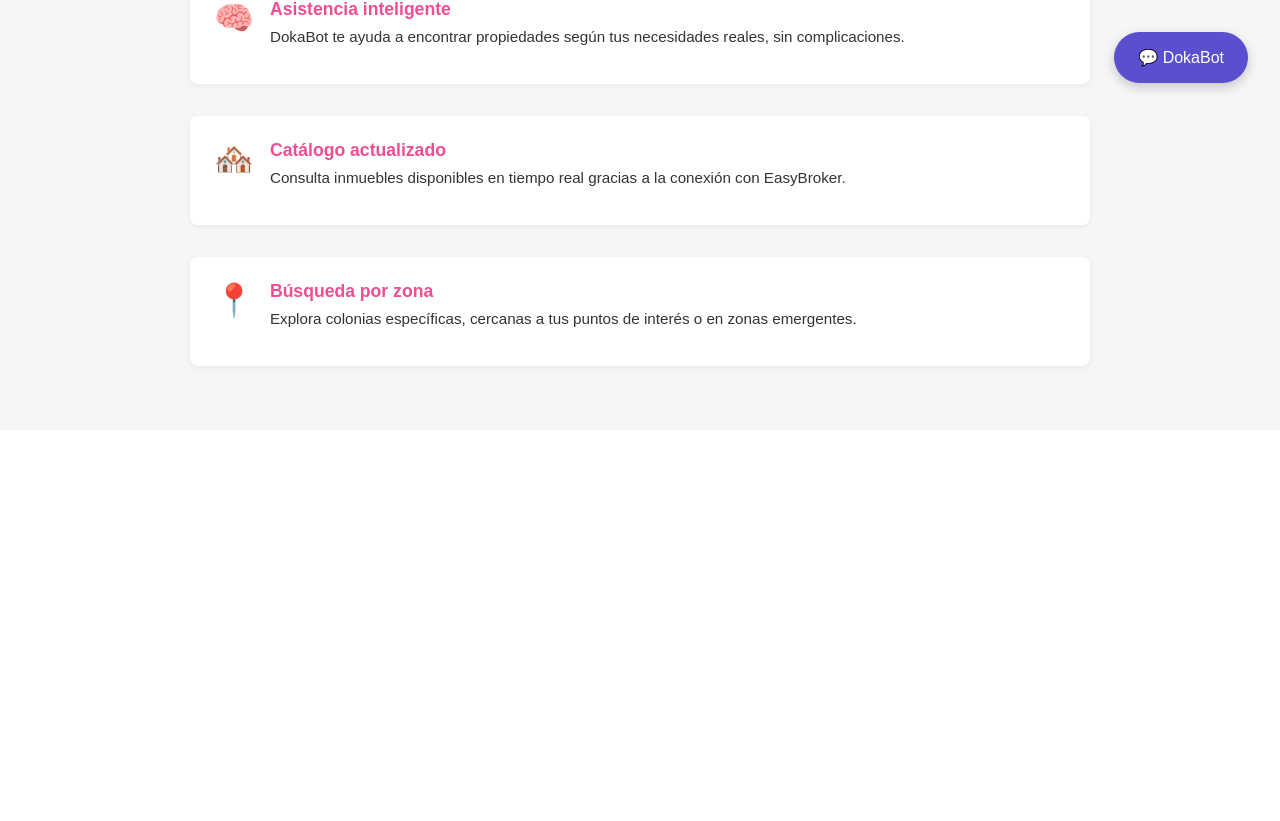
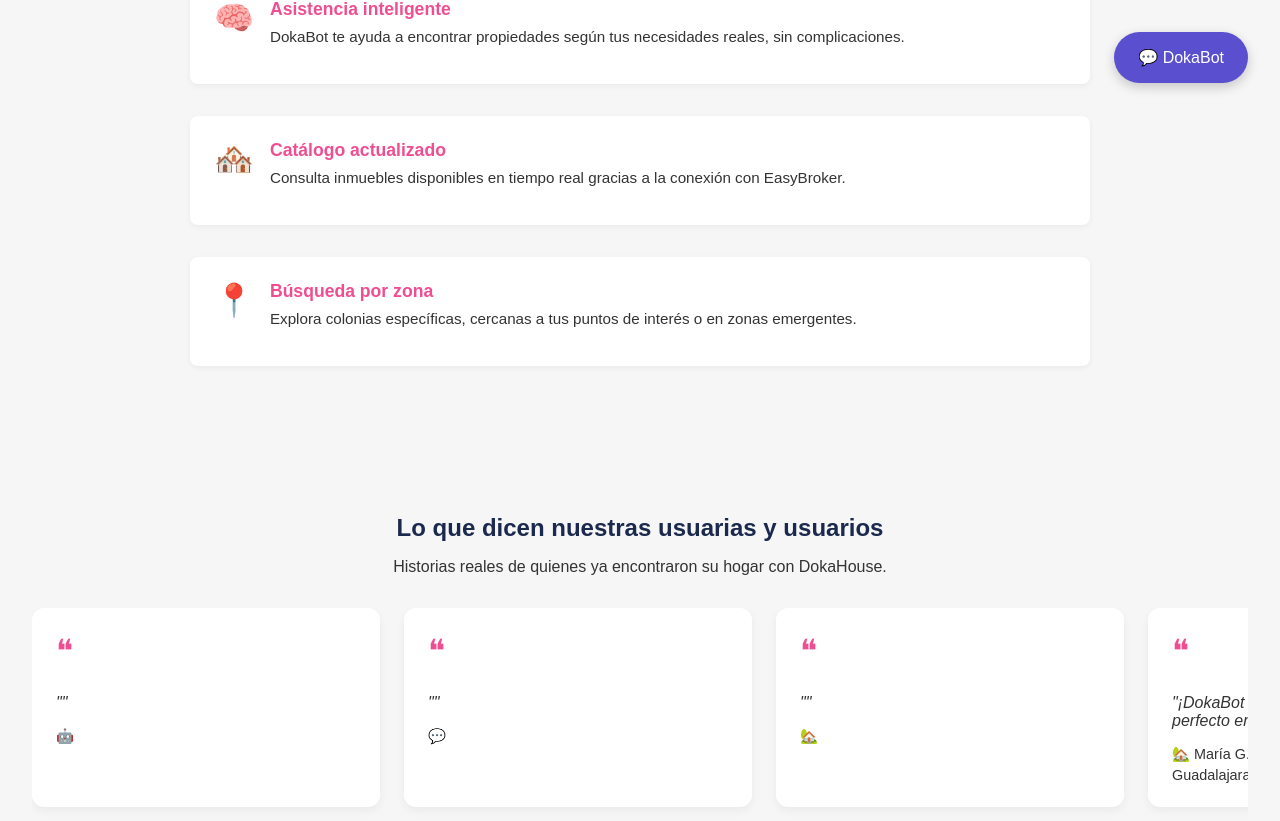
Before and after one commit to paulettecb/dokahouse, a React (Vite) app: page / in a window 1280 px wide. Shown: the part 685-1506 px from the top of the page. Before the commit the page ends 1115 px from the top, so only its background shows below. Built offline with nearby package versions, Linux system fonts and the light colour scheme.

Commit message:
new features

```diff
--- a/package.json
+++ b/package.json
@@ -8,6 +8,7 @@
     "preview": "vite preview"
   },
   "dependencies": {
+    "framer-motion": "^12.23.6",
     "react": "^18.2.0",
     "react-dom": "^18.2.0"
   },
--- a/src/App.jsx
+++ b/src/App.jsx
@@ -3,6 +3,8 @@ import Home from './views/Home'
 import Hero from './views/Hero'
 import Features from './views/Features'
 import ChatbotWidget from './components/ChatbotWidget'
+import Testimonials from './components/Testimonial'
+
 import './styles/theme.css'
 
 function App() {
@@ -36,6 +38,7 @@ function App() {
       <Hero />
       <Features />
       <ChatbotWidget />
+      <Testimonials />
     </>
   )
 }
--- /dev/null
+++ b/src/components/Testimonial.jsx
@@ -0,0 +1,68 @@
+import React from 'react'
+import { motion } from 'framer-motion'
+import '../styles/theme.css'
+
+const testimonials = [
+  {
+    name: 'Lucía Herrera',
+    role: 'Compradora feliz',
+    text: '“Gracias a DokaBot encontré el depa ideal sin estrés. ¡Fue como hablar con una amiga experta en bienes raíces!”',
+    emoji: "🤖"
+  },
+  {
+    name: 'Carlos Ríos',
+    role: 'Inversionista',
+    text: '“El bot entendió justo lo que buscaba y me mostró propiedades realmente relevantes. Me ahorró horas de búsqueda.”',
+    emoji: "💬"
+  },
+  {
+    name: 'Fernanda Téllez',
+    role: 'Primera vez rentando',
+    text: '“Estaba perdida, pero con DokaBot sentí que alguien me acompañaba. Todo fue claro y humano.”',
+    emoji: "🏡"
+  },
+  {
+    quote: "¡DokaBot me ayudó a encontrar el depa perfecto en solo 3 días!",
+    author: "María G.",
+    location: "Guadalajara, Jal.",
+    emoji: "🏡"
+  },
+  {
+    quote: "Pensé que comprar casa era un proceso frío... hasta que conocí DokaHouse.",
+    author: "Luis T.",
+    location: "CDMX",
+    emoji: "💬"
+  },
+  {
+    quote: "La atención se sintió más humana que con cualquier asesor anterior.",
+    author: "Fernanda R.",
+    location: "Zapopan, Jal.",
+    emoji: "🤖"
+  }
+]
+
+const Testimonials = () => {
+  return (
+    <section className="testimonials-section">
+      <div className="testimonials-header">
+        <h2>Lo que dicen nuestras usuarias y usuarios</h2>
+        <p>Historias reales de quienes ya encontraron su hogar con DokaHouse.</p>
+      </div>
+
+      <div className="testimonials-carousel">
+        {testimonials.map((t, i) => (
+          <div key={i} className="testimonial-card">
+            <span className="quote-icon">❝</span>
+            <p className="testimonial-text">"{t.quote}"</p>
+            <div className="testimonial-footer">
+              <span className="testimonial-author">{t.emoji} {t.author}</span>
+              <span className="testimonial-location">{t.location}</span>
+            </div>
+          </div>
+        ))}
+      </div>
+    </section>
+  )
+}
+
+export default Testimonials
--- a/src/styles/theme.css
+++ b/src/styles/theme.css
@@ -139,3 +139,69 @@ body.dark .primary {
   color: var(--color-primary);
   font-weight: 500;
 }
+
+.testimonials-section {
+  background-color: var(--color-muted);
+  padding: 4rem 2rem;
+  text-align: center;
+}
+
+.testimonials-header h2 {
+  margin-bottom: 0.5rem;
+  color: var(--color-fg);
+}
+
+.testimonials-header p {
+  color: var(--color-text);
+  margin-bottom: 2rem;
+}
+
+.testimonials-carousel {
+  display: flex;
+  gap: 1.5rem;
+  overflow-x: auto;
+  scroll-snap-type: x mandatory;
+  padding-bottom: 1rem;
+}
+
+.testimonial-card {
+  background-color: var(--color-bg);
+  color: var(--color-text);
+  flex: 0 0 300px;
+  padding: 1.5rem;
+  border-radius: 12px;
+  scroll-snap-align: start;
+  box-shadow: 0 4px 10px rgba(0,0,0,0.05);
+  display: flex;
+  flex-direction: column;
+  align-items: flex-start;
+  text-align: left;
+}
+
+.quote-icon {
+  font-size: 2rem;
+  margin-bottom: 0.5rem;
+  color: var(--color-primary);
+}
+
+.testimonial-text {
+  font-style: italic;
+  margin-bottom: 1rem;
+}
+
+.testimonial-footer {
+  font-size: 0.9rem;
+  color: var(--color-text);
+  display: flex;
+  flex-direction: column;
+  gap: 0.25rem;
+}
+
+body.dark .testimonial-card {
+  background-color: #2b2b2b;
+  color: var(--color-light);
+}
+
+body.dark .quote-icon {
+  color: var(--color-primary);
+}
--- a/src/views/Features.jsx
+++ b/src/views/Features.jsx
@@ -1,5 +1,6 @@
 import React from 'react'
 import '../styles/theme.css'
+import { motion } from 'framer-motion'
 
 const features = [
   {
@@ -23,22 +24,37 @@ const Features = () => {
   return (
     <section className="features-section">
       <div className="features-header">
-        <h2>¿Por qué usar DokaBot?</h2>
-        <p>
-          Nuestro asistente conversacional combina IA y experiencia inmobiliaria para ofrecerte
-          un servicio más humano, rápido y útil.
-        </p>
+        <motion.h2
+          initial={{ opacity: 0, y: 10 }}
+          animate={{ opacity: 1, y: 0 }}
+          transition={{ duration: 0.5 }}
+        >
+          ¿Por qué usar DokaBot?
+        </motion.h2>
+        <motion.p
+          initial={{ opacity: 0 }}
+          animate={{ opacity: 1 }}
+          transition={{ delay: 0.3 }}
+        >
+          Nuestro asistente conversacional combina IA y experiencia inmobiliaria para ofrecerte un servicio más humano, rápido y útil.
+        </motion.p>
       </div>
 
       <div className="features-list">
         {features.map((f, i) => (
-          <div className="feature-card" key={i}>
+          <motion.div
+            className="feature-card"
+            key={i}
+            initial={{ opacity: 0, y: 20 }}
+            animate={{ opacity: 1, y: 0 }}
+            transition={{ delay: 0.3 + i * 0.2 }}
+          >
             <span className="feature-icon">{f.icon}</span>
             <div>
               <h3 className="feature-title">{f.title}</h3>
               <p className="feature-text">{f.text}</p>
             </div>
-          </div>
+          </motion.div>
         ))}
       </div>
     </section>
--- a/src/views/Hero.jsx
+++ b/src/views/Hero.jsx
@@ -2,6 +2,7 @@ import React, { useEffect, useState } from 'react'
 import '../styles/theme.css'
 import logoLight from '../assets/logo.png'
 import logoDark from '../assets/logo_dark.png'
+import { motion } from 'framer-motion'
 
 const Hero = () => {
   const [isDark, setIsDark] = useState(false)
@@ -16,18 +17,38 @@ const Hero = () => {
 
   return (
     <section className="hero-section">
-      <img
-        src={isDark ? logoDark : logoLight}
-        alt="DokaHouse Logo"
-        className="hero-logo"
-      />
-      <h1 className="hero-title">Explora tu nuevo hogar con ayuda inteligente</h1>
-      <p className="hero-subtitle">
+        <motion.img
+            src={isDark ? logoDark : logoLight}
+            alt="DokaHouse Logo"
+            className="hero-logo"
+            initial={{ opacity: 0, y: -20 }}
+            animate={{ opacity: 1, y: 0 }}
+            transition={{ duration: 0.6 }}
+        />
+       <motion.h1
+        className="hero-title"
+        initial={{ opacity: 0, y: -10 }}
+        animate={{ opacity: 1, y: 0 }}
+        transition={{ delay: 0.2 }}
+        >
+            Explora tu nuevo hogar con ayuda inteligente
+        </motion.h1>
+      <motion.p
+        className="hero-subtitle"
+        initial={{ opacity: 0 }}
+        animate={{ opacity: 1 }}
+        transition={{ delay: 0.4 }}
+      >
         Descubre propiedades personalizadas con DokaBot, tu asistente inmobiliario conversacional.
-      </p>
-      <button className="primary hero-button">
+      </motion.p>
+      <motion.button
+        className="primary hero-button"
+        initial={{ opacity: 0, scale: 0.95 }}
+        animate={{ opacity: 1, scale: 1 }}
+        transition={{ delay: 0.6 }}
+      >
         💬 Habla con DokaBot
-      </button>
+      </motion.button>
     </section>
   )
 }
```
Also changed, not shown: 2 other files (tests, documents, lock files or other folders).
